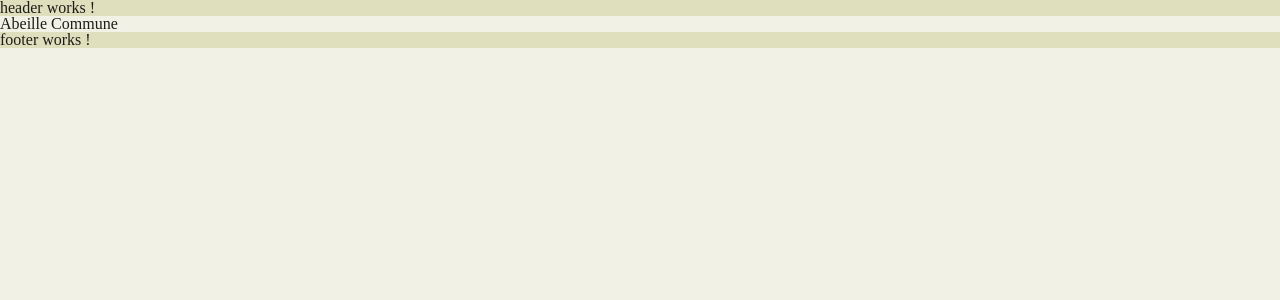
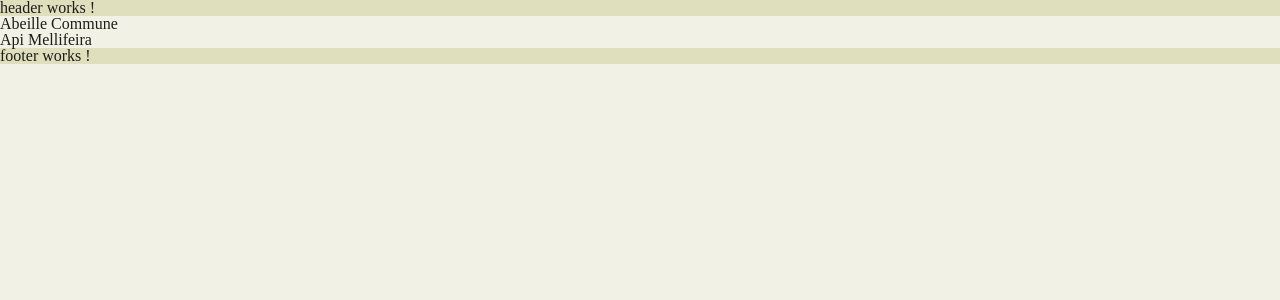
Before and after one commit to Louys-M/QuetiAngular, an Angular app: page / in a window 1280 px wide. Shown: the top 300 px of the page. Built offline with nearby package versions, Linux system fonts and the light colour scheme.

Commit message:
model mais ca sert probs a rien mais tkt

```diff
--- a/src/app/Queti/insecte/insecte.component.html
+++ b/src/app/Queti/insecte/insecte.component.html
@@ -1 +1,2 @@
 <h2>{{nom_fr}}</h2>
+<h3>{{nom_sc}}</h3>
--- a/src/app/Queti/insecte/insecte.component.ts
+++ b/src/app/Queti/insecte/insecte.component.ts
@@ -1,4 +1,5 @@
-import { Component, OnInit } from '@angular/core';
+import { Component, OnInit,Input } from '@angular/core';
+import { Insecte } from '../../models/insecte';
 
 @Component({
   selector: 'app-insecte',
@@ -8,6 +9,9 @@ import { Component, OnInit } from '@angular/core';
   styleUrl: './insecte.component.css'
 })
 export class InsecteComponent implements OnInit {
+
+  @Input() insecte!: Insecte;
+
   id! : number;
   nom_sc! : string;
   nom_fr!: string;
--- a/src/app/app.config.ts
+++ b/src/app/app.config.ts
@@ -1,8 +1,13 @@
-import { ApplicationConfig, provideZoneChangeDetection } from '@angular/core';
+import { ApplicationConfig, LOCALE_ID, provideZoneChangeDetection } from '@angular/core';
 import { provideRouter } from '@angular/router';
 
 import { routes } from './app.routes';
 
+import { provideHttpClient } from '@angular/common/http';
+
 export const appConfig: ApplicationConfig = {
-  providers: [provideZoneChangeDetection({ eventCoalescing: true }), provideRouter(routes)]
+  providers: [provideZoneChangeDetection({ eventCoalescing: true }), provideRouter(routes),
+    { provide: LOCALE_ID, useValue: 'fr-FR' },
+    provideHttpClient()
+  ]
 };
--- a/src/app/main/main.component.html
+++ b/src/app/main/main.component.html
@@ -1,5 +1,5 @@
 <main>
 
-    <app-insecte></app-insecte>
+    <app-insecte [insecte]="Insecte1"></app-insecte>
 
 </main>
--- a/src/app/main/main.component.ts
+++ b/src/app/main/main.component.ts
@@ -1,5 +1,6 @@
 import { Component } from '@angular/core';
 import { InsecteComponent } from '../Queti/insecte/insecte.component';
+import { Insecte } from '../models/insecte';
 
 @Component({
   selector: 'app-main',
@@ -9,5 +10,16 @@ import { InsecteComponent } from '../Queti/insecte/insecte.component';
   styleUrl: './main.component.css'
 })
 export class MainComponent {
+  //déclaration de la propriété
+  Insecte1! : Insecte;
 
+  ngOnInit(): void{
+    this.Insecte1 = new Insecte(
+      1,
+      "Api Mellifeira",
+      "Abeille Commune",
+      "../assets/0428.jpg",
+      "bébou"
+    )
+  }
 }
--- /dev/null
+++ b/src/app/models/insecte.ts
@@ -0,0 +1,23 @@
+export class Insecte {
+    //décalration des propriétés du model Video
+    id: number;
+    nom_sc: string;
+    nom_fr: string;
+    photo: string;
+    description: string;
+
+    //permet d'initialiser une instance de Video
+    constructor(
+    id: number,
+    nom_sc: string,
+    nom_fr: string,
+    photo: string,
+    description: string
+    ) {
+    this.id = id;
+    this.nom_sc = nom_sc;
+    this.nom_fr = nom_fr;
+    this.photo = photo;
+    this.description = description;
+    }
+}
```
Also changed, not shown: 1 other file (tests, documents, lock files or other folders).
